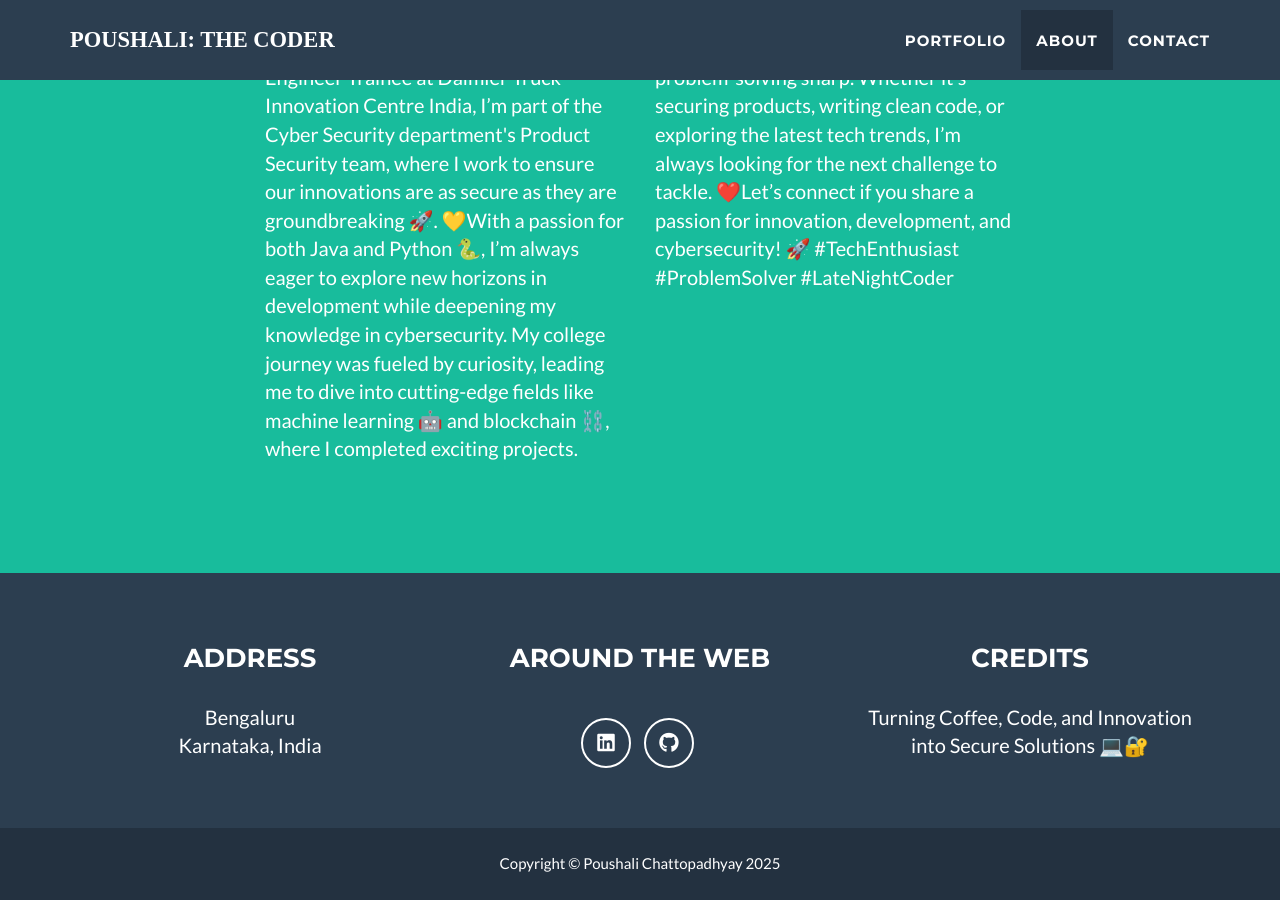
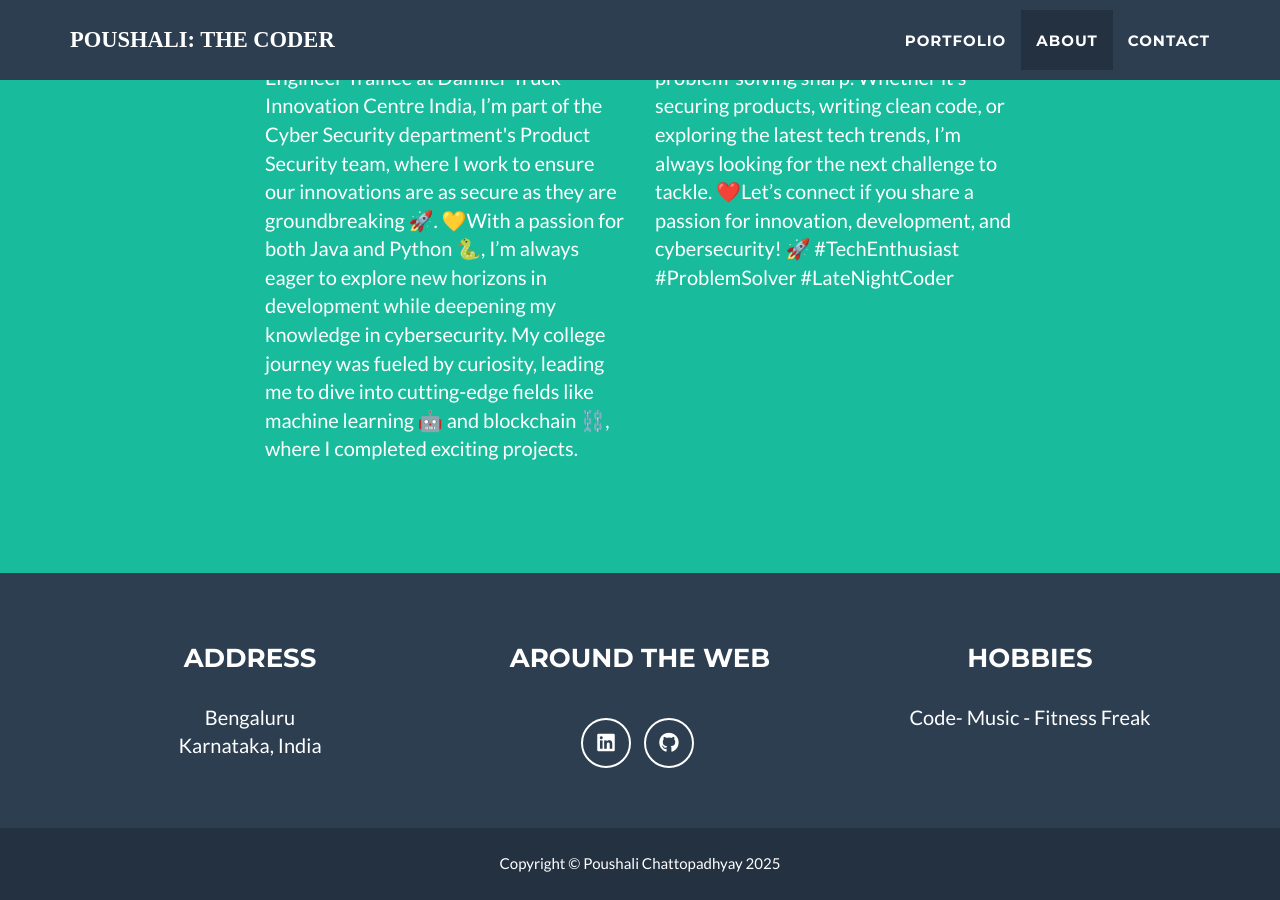
Before and after one commit to poushalic34/poushalic34.github.io, a Jekyll site: the page built from index.html, in a window 1280 px wide and 900 px high, scrolled down 1904 px. Built offline with Jekyll 4.4.1, drawn with Linux system fonts in a browser that asks for light colours.

Commit message:
Update _config.yml

```diff
--- a/_config.yml
+++ b/_config.yml
@@ -30,7 +30,7 @@ footer:
   copyright: "Poushali Chattopadhyay"
   location: "Address"
   social: "Around the Web"
-  credits: "Credits"
+  credits: "Hobbies"
 
 # Social networks
 social:
@@ -45,7 +45,7 @@ address:
   - line: "Karnataka, India"
 
 # Credits content
-credits: "Turning Coffee, Code, and Innovation into Secure Solutions 💻🔐"
+credits: "Code- Music - Fitness Freak"
 
 # Build settings
 markdown: kramdown
```
